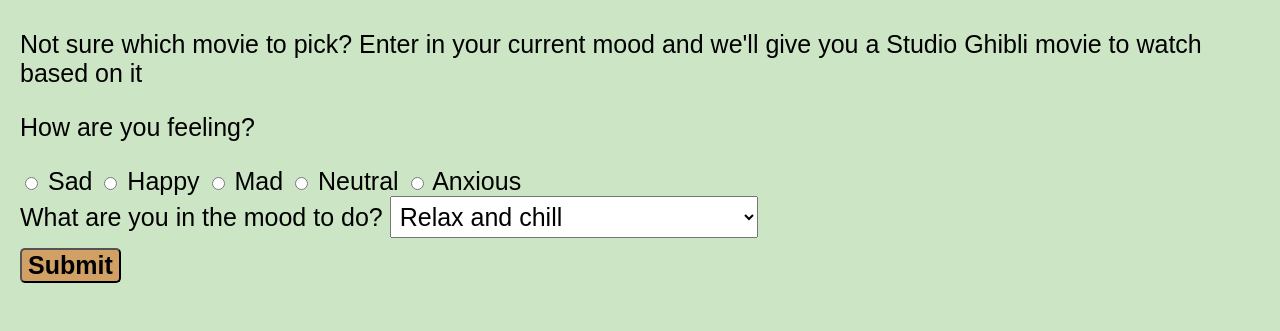
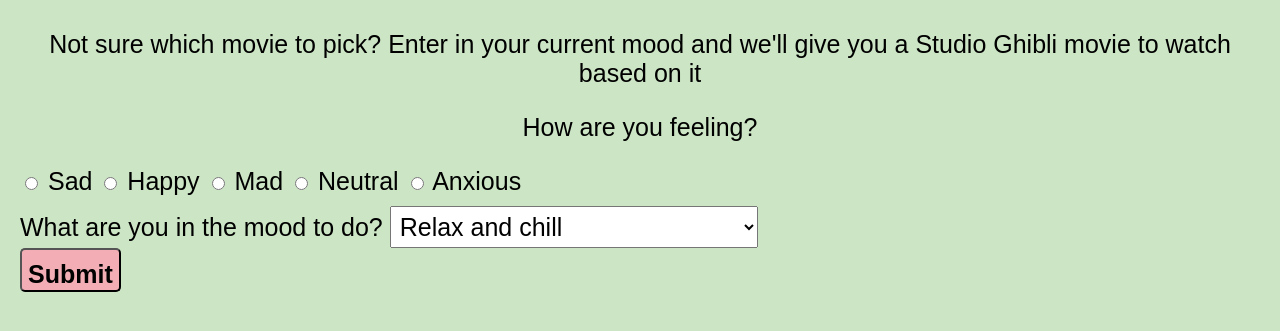
Before and after one commit to totoroistyping/ghiblimovies, a plain HTML site: page index.html in a window 1280 px wide. Shown: the part 401-732 px from the top of the page. Drawn offline with Linux system fonts and the light colour scheme.

Commit message:
Update styles.css

```diff
--- a/styles.css
+++ b/styles.css
@@ -3,6 +3,10 @@ body {
   font-size: 25px;
   margin: auto;
   padding: 20px;
+}
+
+p {
+  text-align: center;
 }
 
 .totoro {
@@ -18,9 +22,10 @@ body {
 .submit {
   font-size: 25px;
   border-radius: 5px;
-  background-color: rgb(209, 160, 100);
+  background-color: rgb(242, 174, 180);
   font-weight: bold;
-  margin-top: 10px;
+  padding-top: 10px;
+  margin: auto;
     a:hover {
       background-color: #FFF;
       transform: scale(1.5);
@@ -36,3 +41,7 @@ select {
   font-size: 25px;
   font-family: sans-serif;
 }
+
+.mood {
+  padding-top: 10px;
+}
```
